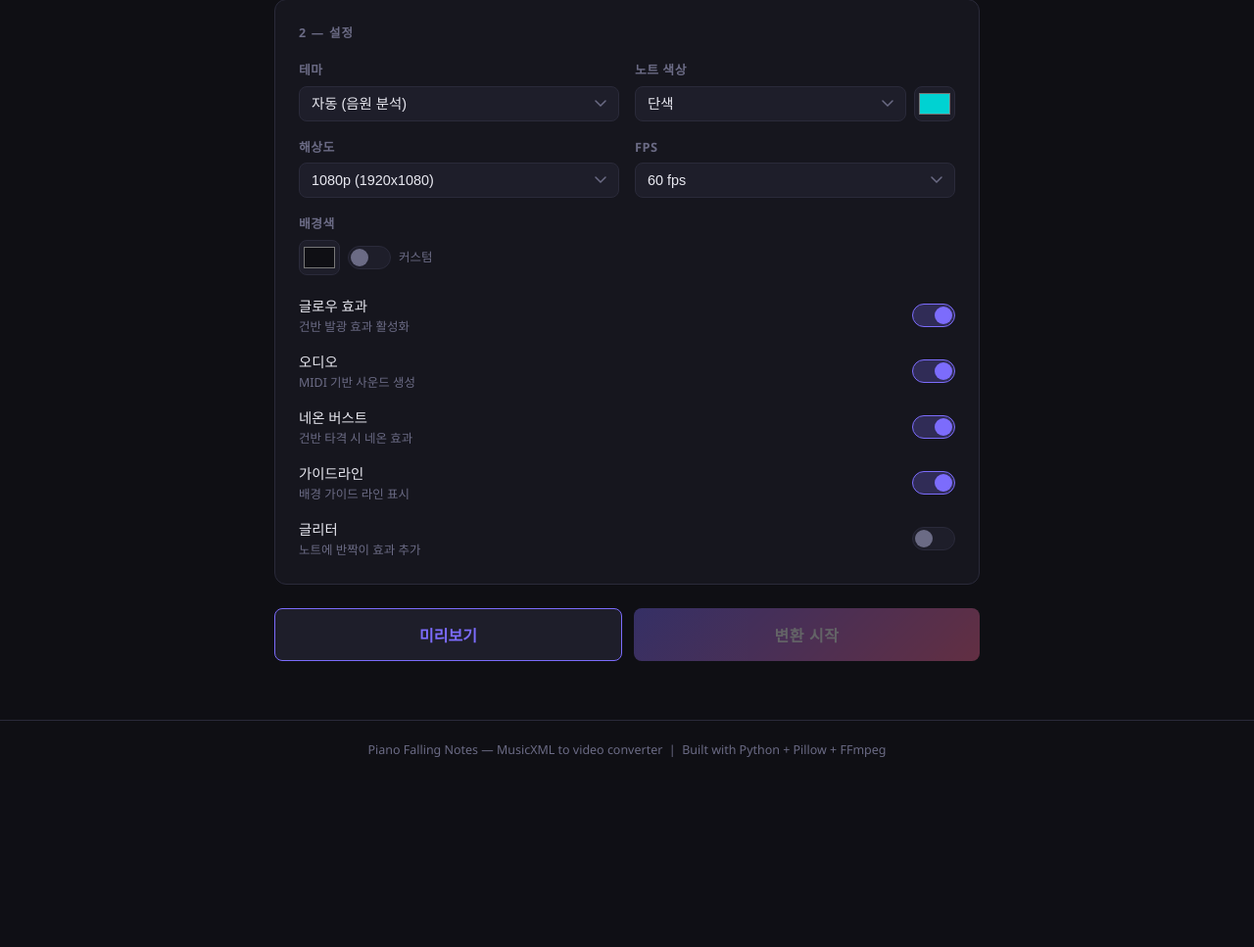
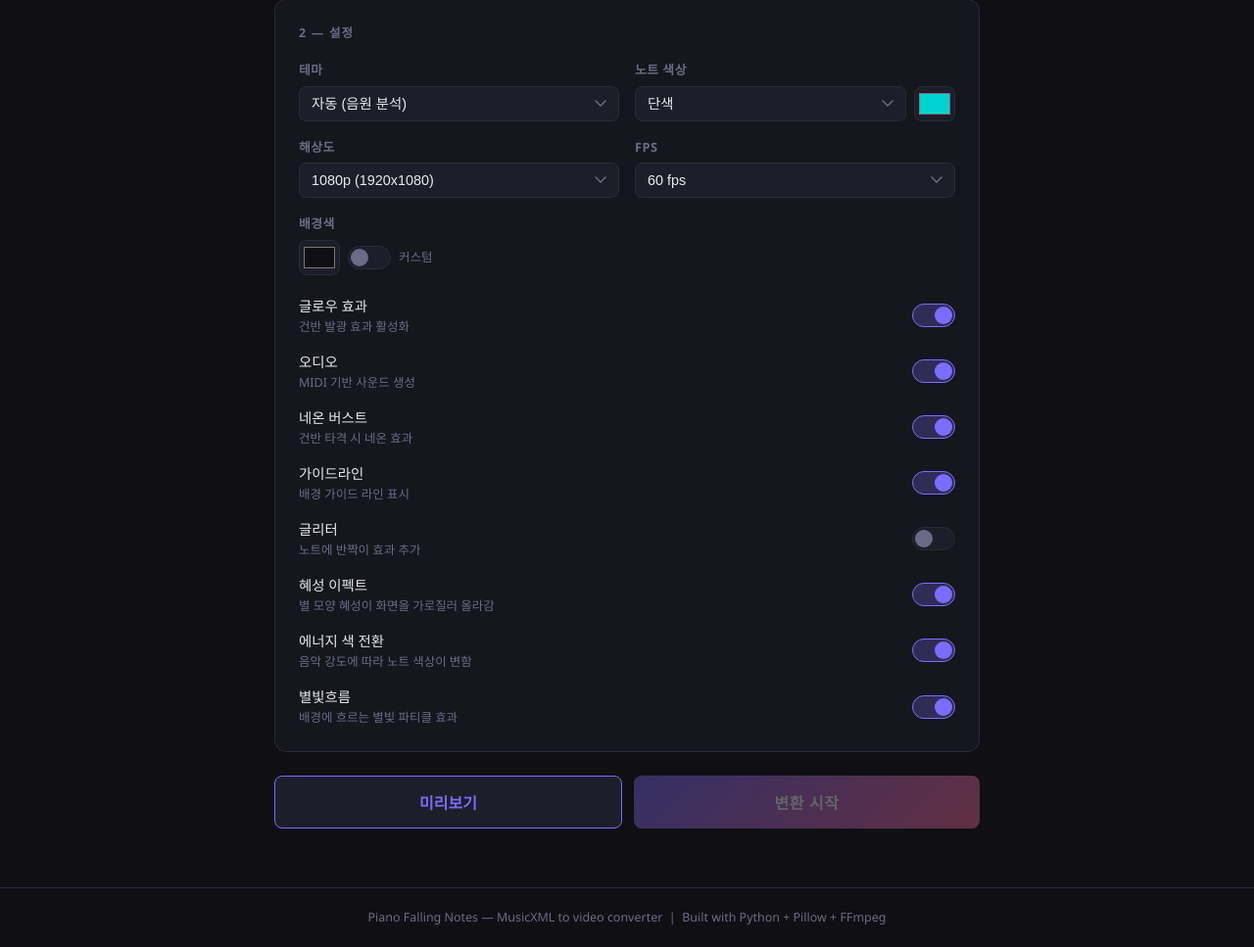
Before and after one commit to hd11/piano-falling-notes, a Flask app: page / in a window 1280 px wide. Shown: the part 470-1437 px from the top of the page at 98% size. Before the commit the page ends 1243 px from the top, so only its background shows below. Run offline with Flask 3, Linux system fonts and the light colour scheme; parts of the project's set-up code (start-up, migrations or seed data) failed here and were passed over.

Commit message:
v0.8.1: Add web UI toggles for comet, energy color, and starflow effects
New configurable options in web interface and preview:
- 혜성 이펙트 (comet effect) on/off
- 에너지 색 전환 (energy-based color) on/off
- 별빛흐름 (starflow) on/off
- Preview also applies energy-based color computation

Co-Authored-By: Claude Opus 4.6 <noreply@anthropic.com>

```diff
--- a/src/piano_falling_notes/core/config.py
+++ b/src/piano_falling_notes/core/config.py
@@ -45,6 +45,9 @@ class Config:
     note_style: str = "standard"  # "standard" or "djeq" (DJ EQ Max visualization)
     note_duration_ratio: float = 0.92  # visual shortening ratio for note separation
     glitter: bool = False  # twinkling glitter on note bars
+    comet_effect: bool = True  # comet/shooting-star effect
+    energy_color: bool = True  # energy-based dynamic note color
+    starflow: bool = True  # ambient starflow background effect
 
     # Timing
     lead_in_seconds: float = 2.0
--- a/src/piano_falling_notes/web/app.py
+++ b/src/piano_falling_notes/web/app.py
@@ -170,11 +170,13 @@ def run_conversion(job_id, input_path, config):
                 if config.neon_burst and newly_active:
                     frame = effects.apply_neon_burst(frame, newly_active, keyboard.keys, layout.keyboard_top, color_scheme)
 
-                # C note guide-line rise effect — always called so rising dots render every frame
-                frame = effects.apply_c_note_rise(frame, newly_active, active, keyboard.keys, layout.keyboard_top, color_scheme, current_time)
+                # C note guide-line rise effect (comet effect)
+                if config.comet_effect:
+                    frame = effects.apply_c_note_rise(frame, newly_active, active, keyboard.keys, layout.keyboard_top, color_scheme, current_time)
 
                 # Ambient starflow (every frame)
-                frame = effects.apply_starflow(frame, active, keyboard.keys, layout.keyboard_top, color_scheme, current_time)
+                if config.starflow:
+                    frame = effects.apply_starflow(frame, active, keyboard.keys, layout.keyboard_top, color_scheme, current_time)
 
                 if config.glow_enabled and active:
                     frame = effects.apply_note_glow(
@@ -314,6 +316,15 @@ def convert():
     audio = request.form.get('audio', 'on')
     config.no_audio = (audio != 'on')
 
+    comet_effect = request.form.get('comet_effect', 'on')
+    config.comet_effect = (comet_effect == 'on')
+
+    energy_color = request.form.get('energy_color', 'on')
+    config.energy_color = (energy_color == 'on')
+
+    starflow = request.form.get('starflow', 'on')
+    config.starflow = (starflow == 'on')
+
     stem = Path(f.filename).stem
     config.output_path = str(Path(app.config['OUTPUT_FOLDER']) / f'{stem}_{job_id}.mp4')
 
@@ -410,6 +421,15 @@ def preview():
         guide_lines = request.form.get('guide_lines', 'on')
         config.guide_lines = (guide_lines == 'on')
 
+        comet_effect = request.form.get('comet_effect', 'on')
+        config.comet_effect = (comet_effect == 'on')
+
+        energy_color = request.form.get('energy_color', 'on')
+        config.energy_color = (energy_color == 'on')
+
+        starflow_opt = request.form.get('starflow', 'on')
+        config.starflow = (starflow_opt == 'on')
+
         # Parse and build
         notes, metadata = parse_musicxml(input_path)
         timeline = build_timeline(notes, metadata)
@@ -454,6 +474,46 @@ def preview():
                 break
 
         current_time = t_try
+
+        # Energy-based color for preview frame
+        if config.energy_color:
+            _ENERGY_WINDOW = 4.0
+            _raw_energy = {}
+            for _t in range(int(timeline.total_duration) + 2):
+                _wn = [n for n in timeline.notes if _t <= n.start_seconds < _t + _ENERGY_WINDOW]
+                if _wn:
+                    _density = len(_wn) / _ENERGY_WINDOW
+                    _avg_vel = sum(n.velocity for n in _wn) / len(_wn)
+                    _raw_energy[_t] = _density * 0.5 + _avg_vel * 0.5
+                else:
+                    _raw_energy[_t] = 0.0
+            _smoothed = {_t: sum(_raw_energy.get(_t + d, 0) for d in range(-2, 3)) / 5
+                         for _t in _raw_energy}
+            _e_min = min(_smoothed.values()) if _smoothed else 0.0
+            _e_max = max(_smoothed.values()) if _smoothed else 1.0
+            _e_range = max(_e_max - _e_min, 0.01)
+            _energy = {_t: (_v - _e_min) / _e_range for _t, _v in _smoothed.items()}
+
+            _PAL_LOW  = ((80, 130, 255), (160, 80, 255))
+            _PAL_MID  = ((0, 255, 128), (0, 140, 255))
+            _PAL_HIGH = ((255, 160, 0), (255, 60, 40))
+
+            def _lerp_color(c1, c2, t):
+                t = max(0.0, min(1.0, t))
+                return tuple(int(c1[i] + (c2[i] - c1[i]) * t) for i in range(3))
+
+            _e = _energy.get(int(current_time), 0.5)
+            if _e < 0.60:
+                _wc = _lerp_color(_PAL_LOW[0], _PAL_MID[0], _e / 0.60)
+                _bc = _lerp_color(_PAL_LOW[1], _PAL_MID[1], _e / 0.60)
+            elif _e < 0.90:
+                _wc = _lerp_color(_PAL_MID[0], _PAL_HIGH[0], (_e - 0.60) / 0.30)
+                _bc = _lerp_color(_PAL_MID[1], _PAL_HIGH[1], (_e - 0.60) / 0.30)
+            else:
+                _wc, _bc = _PAL_HIGH
+            color_scheme.white_key_note_color = _wc
+            color_scheme.black_key_note_color = _bc
+
         frame = Image.new('RGB', (layout.width, layout.height), config.background_color)
         frame = falling.render(frame, visible, current_time)
 
@@ -466,13 +526,15 @@ def preview():
         frame = effects.apply_ascending_bubbles(frame, visible, active, keyboard.keys,
                                                 layout.keyboard_top, color_scheme, current_time)
 
-        # C note guide-line rise
-        frame = effects.apply_c_note_rise(frame, active, active, keyboard.keys,
-                                          layout.keyboard_top, color_scheme, current_time)
+        # C note guide-line rise (comet effect)
+        if config.comet_effect:
+            frame = effects.apply_c_note_rise(frame, active, active, keyboard.keys,
+                                              layout.keyboard_top, color_scheme, current_time)
 
         # Ambient starflow
-        frame = effects.apply_starflow(frame, active, keyboard.keys,
-                                       layout.keyboard_top, color_scheme, current_time)
+        if config.starflow:
+            frame = effects.apply_starflow(frame, active, keyboard.keys,
+                                           layout.keyboard_top, color_scheme, current_time)
 
         # Glow
         frame = effects.apply_note_glow(frame, active, keyboard.keys,
--- a/src/piano_falling_notes/web/templates/index.html
+++ b/src/piano_falling_notes/web/templates/index.html
@@ -572,6 +572,39 @@
         </label>
       </div>
 
+      <div class="toggle-row">
+        <div class="toggle-label-group">
+          <span class="label-main">혜성 이펙트</span>
+          <span class="label-sub">별 모양 혜성이 화면을 가로질러 올라감</span>
+        </div>
+        <label class="toggle">
+          <input type="checkbox" id="comet_effect" name="comet_effect" checked />
+          <div class="toggle-track"></div>
+        </label>
+      </div>
+
+      <div class="toggle-row">
+        <div class="toggle-label-group">
+          <span class="label-main">에너지 색 전환</span>
+          <span class="label-sub">음악 강도에 따라 노트 색상이 변함</span>
+        </div>
+        <label class="toggle">
+          <input type="checkbox" id="energy_color" name="energy_color" checked />
+          <div class="toggle-track"></div>
+        </label>
+      </div>
+
+      <div class="toggle-row">
+        <div class="toggle-label-group">
+          <span class="label-main">별빛흐름</span>
+          <span class="label-sub">배경에 흐르는 별빛 파티클 효과</span>
+        </div>
+        <label class="toggle">
+          <input type="checkbox" id="starflow" name="starflow" checked />
+          <div class="toggle-track"></div>
+        </label>
+      </div>
+
     </div>
   </div>
 
@@ -732,8 +765,11 @@
     }
     fd.append('resolution',  document.getElementById('resolution').value);
     fd.append('fps',         document.getElementById('fps').value);
-    fd.append('glow',        document.getElementById('glow').checked  ? 'on' : 'off');
-    fd.append('audio',       document.getElementById('audio').checked ? 'on' : 'off');
+    fd.append('glow',         document.getElementById('glow').checked         ? 'on' : 'off');
+    fd.append('audio',        document.getElementById('audio').checked        ? 'on' : 'off');
+    fd.append('comet_effect', document.getElementById('comet_effect').checked ? 'on' : 'off');
+    fd.append('energy_color', document.getElementById('energy_color').checked ? 'on' : 'off');
+    fd.append('starflow',     document.getElementById('starflow').checked      ? 'on' : 'off');
 
     try {
       const res = await fetch('/convert', { method: 'POST', body: fd });
@@ -767,8 +803,11 @@
     if (document.getElementById('custom_bg_enabled').checked) {
       fd.append('custom_bg', document.getElementById('custom_bg').value);
     }
-    fd.append('guide_lines', document.getElementById('guide_lines').checked ? 'on' : 'off');
-    fd.append('glitter',     document.getElementById('glitter').checked ? 'on' : 'off');
+    fd.append('guide_lines',  document.getElementById('guide_lines').checked  ? 'on' : 'off');
+    fd.append('glitter',      document.getElementById('glitter').checked      ? 'on' : 'off');
+    fd.append('comet_effect', document.getElementById('comet_effect').checked ? 'on' : 'off');
+    fd.append('energy_color', document.getElementById('energy_color').checked ? 'on' : 'off');
+    fd.append('starflow',     document.getElementById('starflow').checked      ? 'on' : 'off');
 
     try {
       const res = await fetch('/preview', { method: 'POST', body: fd });
```
Also changed, not shown: src/piano_falling_notes/core/generator.py (+12 -10 lines).
